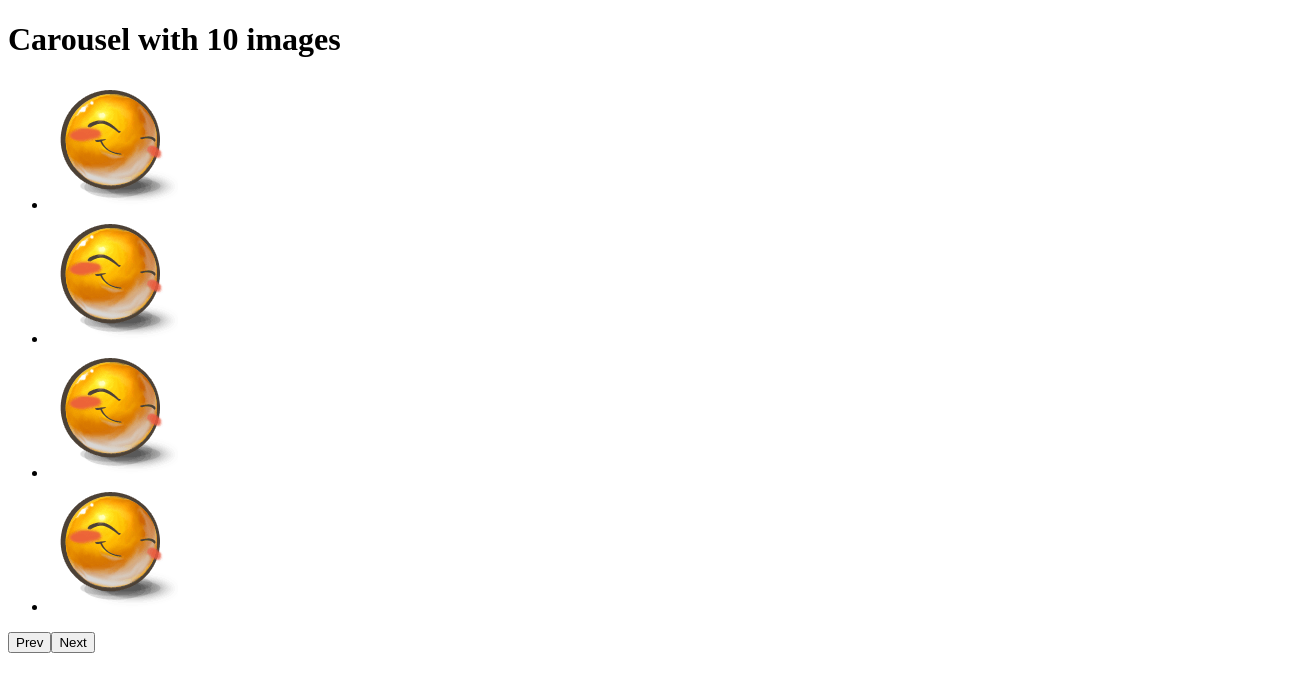
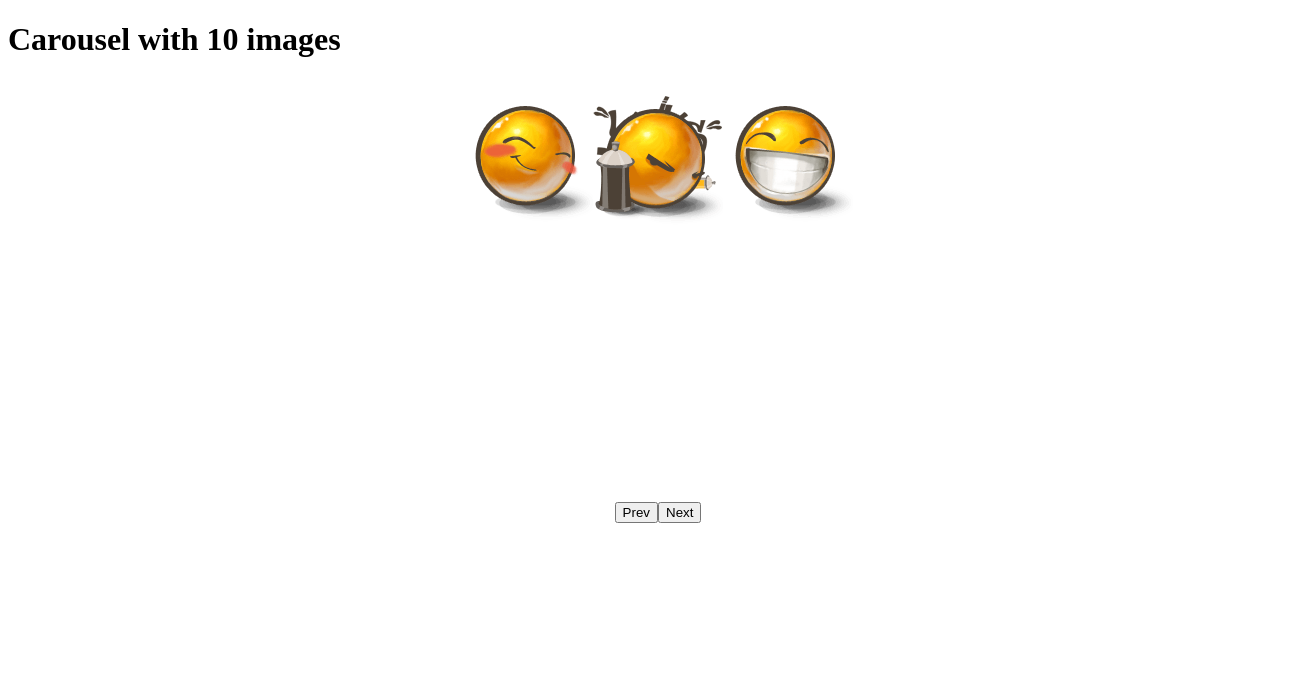
Before and after one commit to mate-academy/react_carousel, a React (Create React App) app: page / in a window 1280 px wide. Shown: the top 692 px of the page, 1308 px wide, since content can reach past the window. Built offline with nearby package versions, Linux system fonts and the light colour scheme.

Commit message:
task done

```diff
--- a/src/App.tsx
+++ b/src/App.tsx
@@ -30,7 +30,13 @@ class App extends React.Component<{}, State> {
         {/* eslint-disable-next-line */}
         <h1>Carousel with {images.length} images</h1>
 
-        <Carousel />
+        <Carousel
+          images={images}
+          animationDuration={1000}
+          step={3}
+          itemWidth={130}
+          frameSize={3}
+        />
       </div>
     );
   }
--- a/src/components/Carousel.scss
+++ b/src/components/Carousel.scss
@@ -1 +1,22 @@
 // style go here
+.Carousel  {
+  margin-inline: auto;
+  display: flex;
+  flex-direction: column;
+  align-items: center;
+
+    &__wrap {
+      overflow: hidden;
+    }
+
+    &__list{
+    list-style-type: none;
+    display: flex;
+    flex-direction: row;
+    padding: 0;
+  }
+}
+
+li {
+  display: inline-block;
+}
--- a/src/components/Carousel.tsx
+++ b/src/components/Carousel.tsx
@@ -1,26 +1,89 @@
-import React from 'react';
+import React, { useState } from 'react';
 import './Carousel.scss';
 
-const Carousel: React.FC = () => (
-  <div className="Carousel">
-    <ul className="Carousel__list">
-      <li>
-        <img src="./img/1.png" alt="1" />
-      </li>
-      <li>
-        <img src="./img/1.png" alt="2" />
-      </li>
-      <li>
-        <img src="./img/1.png" alt="3" />
-      </li>
-      <li>
-        <img src="./img/1.png" alt="4" />
-      </li>
-    </ul>
+const Carousel: React.FC<{
+  images: string[];
+  animationDuration: number;
+  step: number;
+  frameSize: number;
+  itemWidth: number;
+}> = ({
+  images,
+  animationDuration = 1000,
+  itemWidth = 130,
+  step = 3,
+  frameSize = 3,
+}) => {
+  const [translate, setTranslate] = useState(0);
+  const [currentStep, setCurrentStep] = useState(1);
+  const lengthOfList = images.length * itemWidth;
+  const lengthOfWrap = frameSize * itemWidth;
+  const stepLength = step * itemWidth;
+  const maxFullSteps = Math.floor(lengthOfList / stepLength);
 
-    <button type="button">Prev</button>
-    <button type="button">Next</button>
-  </div>
-);
+  const showNext = () => {
+    if (currentStep < maxFullSteps) {
+      setTranslate(prevTranslate => prevTranslate - stepLength);
+      setCurrentStep(prev => prev + 1);
+    } else if (currentStep === maxFullSteps) {
+      if (maxFullSteps * stepLength !== lengthOfList) {
+        setTranslate(
+          prevTranslate =>
+            prevTranslate - (lengthOfList - maxFullSteps * stepLength),
+        );
+        setCurrentStep(prev => prev + 1);
+      }
+    }
+  };
+
+  const showPrevious = () => {
+    if (currentStep > maxFullSteps) {
+      setTranslate(
+        prevTranslate =>
+          prevTranslate + (lengthOfList - maxFullSteps * stepLength),
+      );
+      setCurrentStep(prev => prev - 1);
+    } else if (currentStep > 1) {
+      setTranslate(prevTranslate => prevTranslate + stepLength);
+      setCurrentStep(prev => prev - 1);
+    }
+  };
+
+  return (
+    <div className="Carousel" style={{ width: `${lengthOfList}px` }}>
+      <div className="Carousel__wrap" style={{ width: `${lengthOfWrap}px` }}>
+        <ul
+          className="Carousel__list"
+          style={{
+            transform: `translateX(${translate}px)`,
+            transition: `transform ${animationDuration}ms ease`,
+          }}
+        >
+          {images.map(item => (
+            <li
+              className="list__item"
+              key={images.indexOf(item)}
+              style={{
+                width: `${lengthOfWrap}px`,
+                height: `${lengthOfWrap}px`,
+              }}
+            >
+              <img src={item} alt={item} />
+            </li>
+          ))}
+        </ul>
+      </div>
+
+      <div className="cover">
+        <button type="button" onClick={() => showPrevious()}>
+          Prev
+        </button>
+        <button type="button" onClick={() => showNext()}>
+          Next
+        </button>
+      </div>
+    </div>
+  );
+};
 
 export default Carousel;
```
Also changed, not shown: 1 other file (tests, documents, lock files or other folders).
